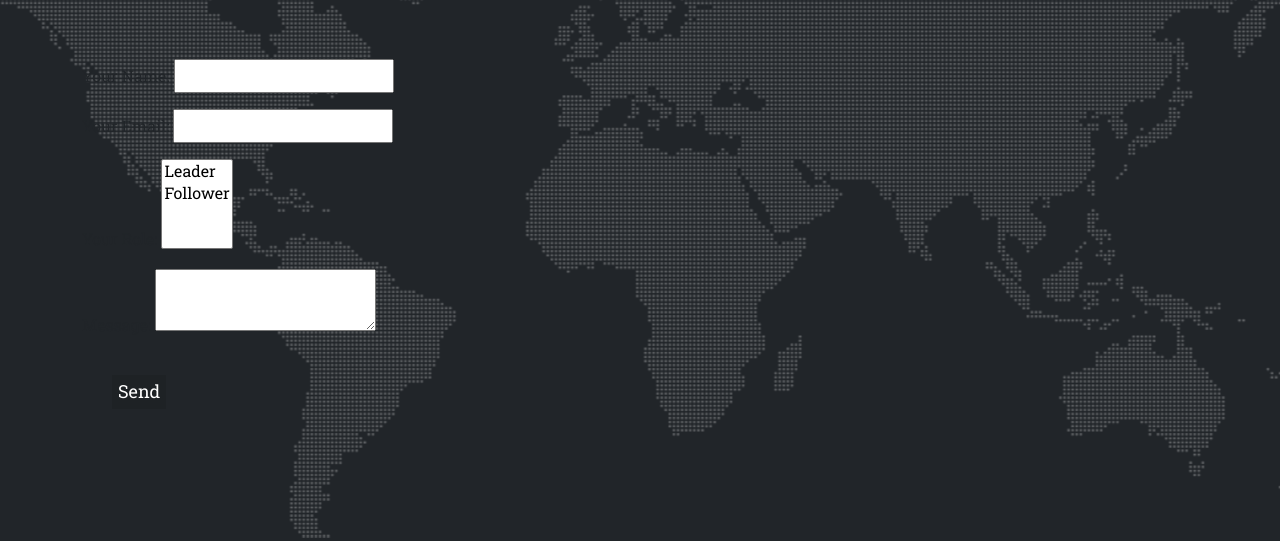
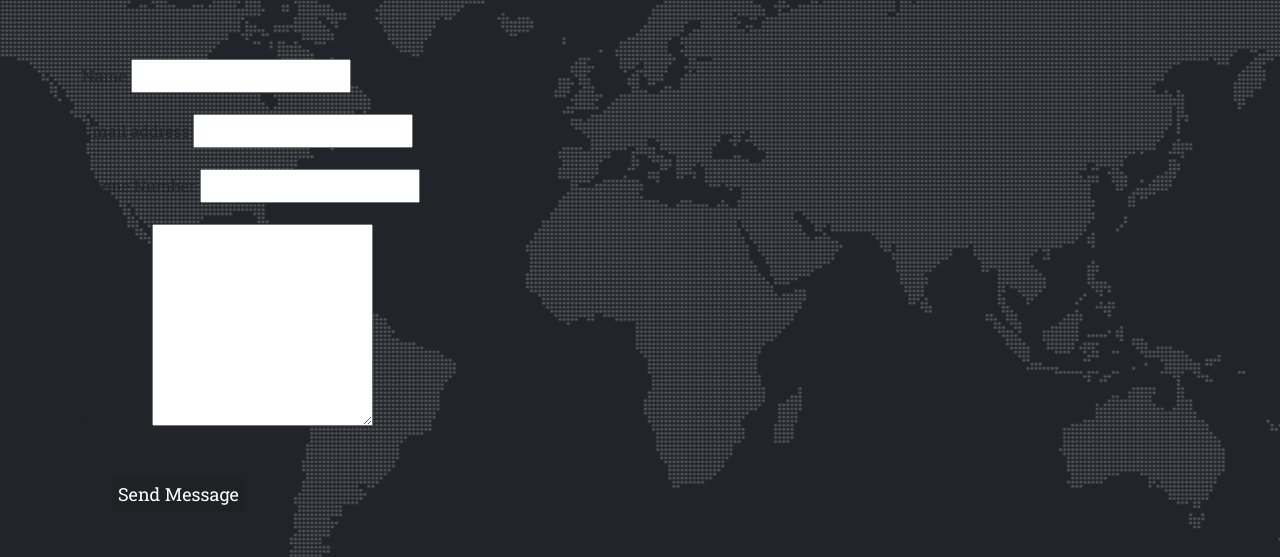
Before and after one commit to SimonvdFliert/Portfolio, a plain HTML site: page index.html in a window 1280 px wide. Shown: the part 7140-7697 px from the top of the page. Drawn offline with nearby package versions, Linux system fonts and the light colour scheme.

Commit message:
Update index.html

```diff
--- a/index.html
+++ b/index.html
@@ -433,26 +433,37 @@
                     <h2 class="section-heading text-uppercase">Contact Me</h2>
                     <h3 class="section-subheading text-light">Let's work together!</h3>
                 </div>
-                <form name="contact" method="POST" data-netlify="true">
-                    <p>
-                      <label>Your Name: <input type="text" name="name" /></label>
+                <form name="simpleContactForm" method="POST" id="contactForm" class="contact-form">
+                    <p class="form-row">
+                        <label id="contact-form-name-label" for="contact-form-name" class="form-label">Name</label>
+                        <input type="text" name="name" id="contact-form-name" aria-labelledby="contact-form-name-label" class="form-input" />
+                        <div class="invalid-feedback" data-sb-feedback="name:required">A name is required.</div>
                     </p>
-                    <p>
-                      <label>Your Email: <input type="email" name="email" /></label>
+                    <p class="form-row">
+                        <label id="contact-form-email-label" for="contact-form-email" class="form-label">Email address</label>
+                        <input type="email" name="email" id="contact-form-email" aria-labelledby="contact-form-email-label" class="form-input" />
+                        <div class="invalid-feedback" data-sb-feedback="email:required">An email is required.</div>
+                        <div class="invalid-feedback" data-sb-feedback="email:email">Email is not valid.</div>
                     </p>
-                    <p>
-                      <label>Your Role: <select name="role[]" multiple>
-                        <option value="leader">Leader</option>
-                        <option value="follower">Follower</option>
-                      </select></label>
+                    <p class="form-row">
+                        <label id="contact-form-phone-label" for="contact-form-phone" class="form-label">Phone Number</label>
+                        <input type="phone" name="phone" id="contact-form-phone" aria-labelledby="contact-form-phone-label" class="form-input" />
+                        <div class="invalid-feedback" data-sb-feedback="phone:required">A phone number is required.</div>
                     </p>
-                    <p>
-                      <label>Message: <textarea name="message"></textarea></label>
+                    <p class="form-row">
+                        <label id="contact-form-message-label" for="contact-form-message" class="form-label">Message</label>
+                        <textarea
+                            name="message"
+                            id="contact-form-message"
+                            aria-labelledby="contact-form-message-label"
+                            class="form-textarea"
+                            rows="7"
+                        ></textarea>
                     </p>
-                    <p>
-                      <button type="submit">Send</button>
+                    <p class="form-row form-submit">
+                        <button type="submit" class="button">Send Message</button>
                     </p>
-                  </form>
+                </form>
             </div>
         </section>
 
```
